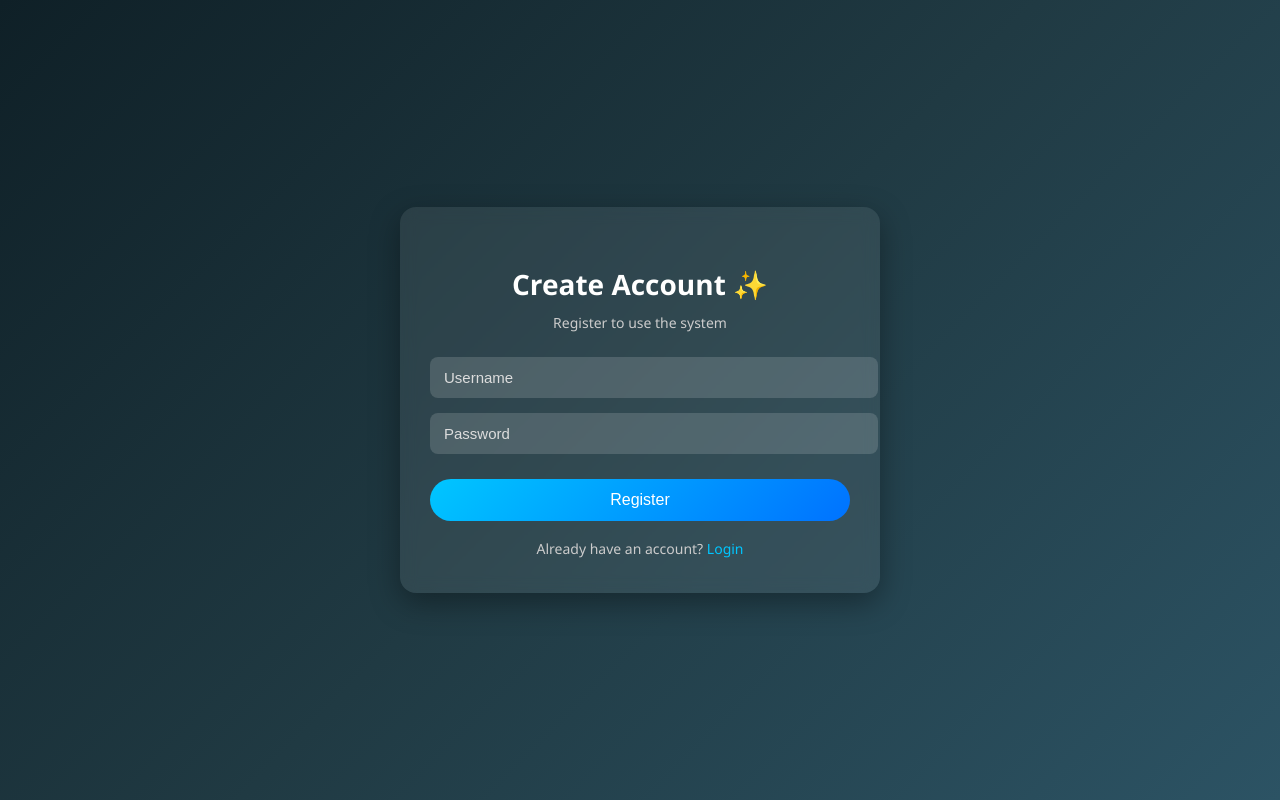
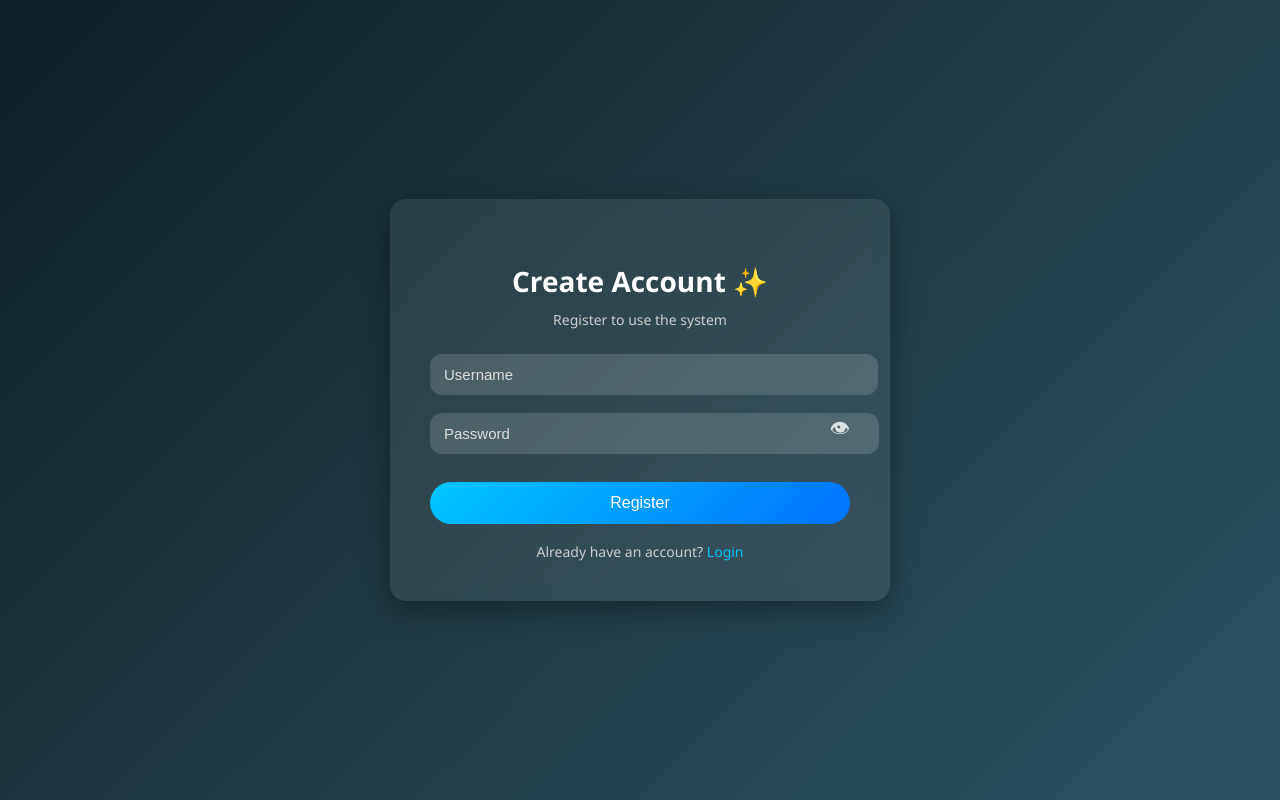
Before and after one commit to siddhantg07/marine-oil-spill-detection, a Flask app: page /register in a window 1280 px wide. Run offline with Flask 3, Linux system fonts and the light colour scheme.

Commit message:
UI improvements + show/hide password + stable auth and ML pipeline

```diff
--- a/backend/static/style.css
+++ b/backend/static/style.css
@@ -130,7 +130,7 @@ footer {
     max-width: 420px;
     background: rgba(255,255,255,0.08);
     border-radius: 16px;
-    padding: 35px 30px;
+    padding: 40px 40px;
     box-shadow: 0 10px 30px rgba(0,0,0,0.35);
     text-align: center;
     backdrop-filter: blur(8px);
@@ -150,8 +150,8 @@ footer {
 .auth-card input {
     width: 100%;
     padding: 12px 14px;
-    margin-bottom: 15px;
-    border-radius: 8px;
+    margin-bottom: 18px;
+    border-radius: 12px;
     border: none;
     outline: none;
     font-size: 15px;
@@ -192,3 +192,27 @@ footer {
     margin-bottom: 15px;
     font-size: 14px;
 }
+/* ===== Password field with toggle ===== */
+
+.password-wrapper {
+    position: relative;
+    width: 100%;
+}
+
+.password-wrapper input {
+    padding-right: 15px; /* space for eye icon */
+}
+
+.password-toggle {
+    position: absolute;
+    right: 0px;
+    top: 30%;
+    transform: translateY(-50%);
+    cursor: pointer;
+    opacity: 0.8;
+    font-size: 20px;
+}
+
+.password-toggle:hover {
+    opacity: 1;
+}
--- a/backend/templates/register.html
+++ b/backend/templates/register.html
@@ -17,7 +17,11 @@
 
         <form method="POST">
             <input type="text" name="username" placeholder="Username" required>
-            <input type="password" name="password" placeholder="Password" required>
+            <div class="password-wrapper">
+    <input type="password" name="password" id="registerPassword" placeholder="Password" required>
+    <span class="password-toggle" onclick="toggleRegisterPassword()">👁</span>
+</div>
+
             <button type="submit">Register</button>
         </form>
 
@@ -26,6 +30,13 @@
         </div>
     </div>
 </div>
+<script>
+function toggleRegisterPassword() {
+    const pwd = document.getElementById("registerPassword");
+    pwd.type = pwd.type === "password" ? "text" : "password";
+}
+</script>
+
 </body>
 
 </html>
```
Also changed, not shown: backend/templates/login.html (+12 -1 lines), backend/static/uploads/img_0084.jpg (added), backend/static/uploads/mask_img_0084.jpg (added), backend/static/uploads/overlay_img_0084.jpg (added), 1 other file.
